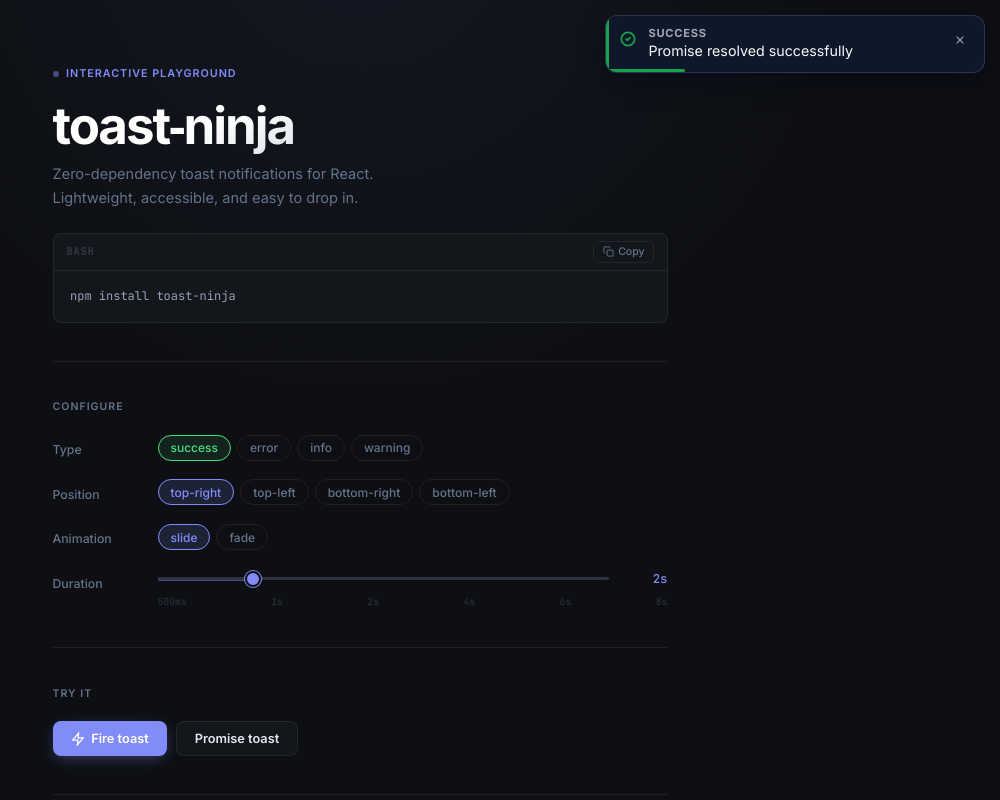
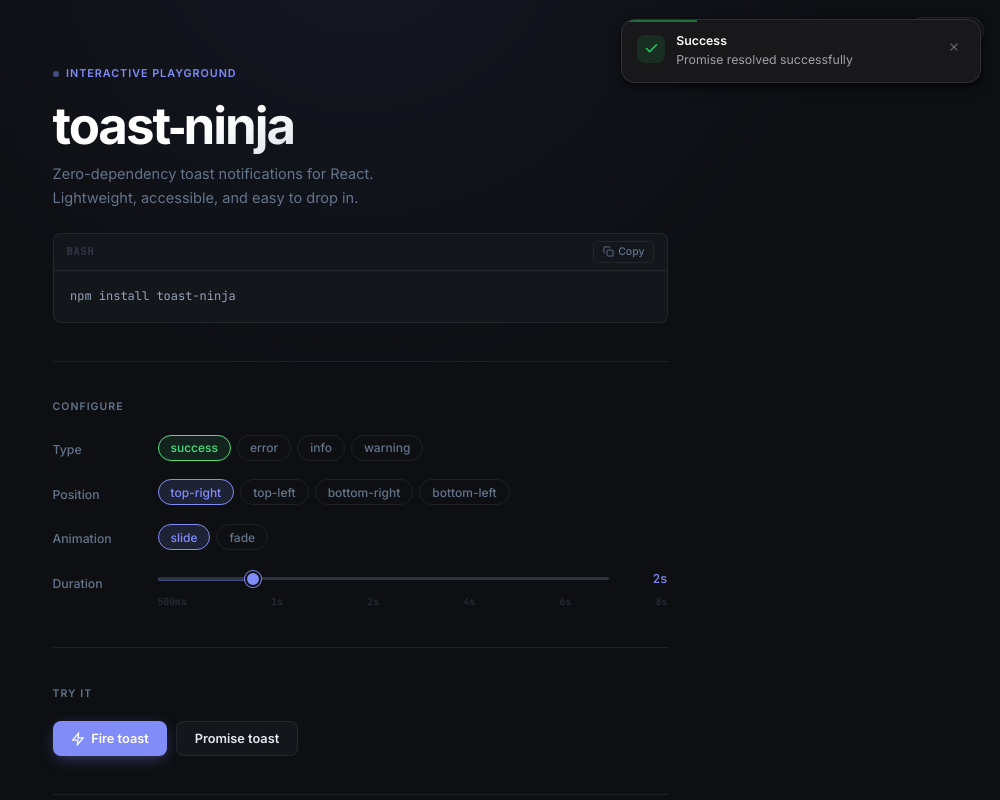
Before and after one commit to saurabhjaykar1603/toast-ninja, a React (Vite) app: page / in a window 1280 px wide. Both pictures are taken after a click on the button "Promise toast". Shown: the top 800 px of the page, without its empty margins (280-1280 px from the left). Built offline with nearby package versions, Linux system fonts and the light colour scheme.

Commit message:
feat: implement initial React toast notification library with demo and tests

```diff
--- a/src/components/Toast.tsx
+++ b/src/components/Toast.tsx
@@ -14,6 +14,31 @@
   onDismiss: (id: string) => void;
 }
 
+// Compact inline SVG icons
+const TypeIcon = ({ type }: { type: ToastItem["type"] }) => {
+  if (type === "success") return (
+    <svg width="15" height="15" viewBox="0 0 24 24" fill="none" stroke="currentColor" strokeWidth="2.5" strokeLinecap="round" strokeLinejoin="round">
+      <polyline points="20 6 9 17 4 12" />
+    </svg>
+  );
+  if (type === "error") return (
+    <svg width="15" height="15" viewBox="0 0 24 24" fill="none" stroke="currentColor" strokeWidth="2.5" strokeLinecap="round">
+      <line x1="18" y1="6" x2="6" y2="18" /><line x1="6" y1="6" x2="18" y2="18" />
+    </svg>
+  );
+  if (type === "warning") return (
+    <svg width="15" height="15" viewBox="0 0 24 24" fill="none" stroke="currentColor" strokeWidth="2.5" strokeLinecap="round" strokeLinejoin="round">
+      <line x1="12" y1="9" x2="12" y2="13" /><line x1="12" y1="17" x2="12.01" y2="17" />
+      <path d="M10.29 3.86L1.82 18a2 2 0 001.71 3h16.94a2 2 0 001.71-3L13.71 3.86a2 2 0 00-3.42 0z" />
+    </svg>
+  );
+  return (
+    <svg width="15" height="15" viewBox="0 0 24 24" fill="none" stroke="currentColor" strokeWidth="2.5" strokeLinecap="round">
+      <circle cx="12" cy="12" r="10" /><line x1="12" y1="8" x2="12" y2="12" /><line x1="12" y1="16" x2="12.01" y2="16" />
+    </svg>
+  );
+};
+
 const typeLabel: Record<ToastItem["type"], string> = {
   success: "Success",
   error: "Error",
@@ -21,93 +46,36 @@
   info: "Info"
 };
 
-// Minimal inline SVG icons — no external deps
-const TypeIcon = ({ type }: { type: ToastItem["type"] }) => {
-  if (type === "success") {
-    return (
-      <svg width="16" height="16" viewBox="0 0 24 24" fill="none" stroke="currentColor" strokeWidth="2.5" strokeLinecap="round" strokeLinejoin="round" aria-hidden="true">
-        <circle cx="12" cy="12" r="10" />
-        <polyline points="9 12 11 14 15 10" />
-      </svg>
-    );
-  }
-  if (type === "error") {
-    return (
-      <svg width="16" height="16" viewBox="0 0 24 24" fill="none" stroke="currentColor" strokeWidth="2.5" strokeLinecap="round" strokeLinejoin="round" aria-hidden="true">
-        <circle cx="12" cy="12" r="10" />
-        <line x1="15" y1="9" x2="9" y2="15" />
-        <line x1="9" y1="9" x2="15" y2="15" />
-      </svg>
-    );
-  }
-  if (type === "warning") {
-    return (
-      <svg width="16" height="16" viewBox="0 0 24 24" fill="none" stroke="currentColor" strokeWidth="2.5" strokeLinecap="round" strokeLinejoin="round" aria-hidden="true">
-        <path d="M10.29 3.86L1.82 18a2 2 0 0 0 1.71 3h16.94a2 2 0 0 0 1.71-3L13.71 3.86a2 2 0 0 0-3.42 0z" />
-        <line x1="12" y1="9" x2="12" y2="13" />
-        <line x1="12" y1="17" x2="12.01" y2="17" />
-      </svg>
-    );
-  }
-  // info
-  return (
-    <svg width="16" height="16" viewBox="0 0 24 24" fill="none" stroke="currentColor" strokeWidth="2.5" strokeLinecap="round" strokeLinejoin="round" aria-hidden="true">
-      <circle cx="12" cy="12" r="10" />
-      <line x1="12" y1="8" x2="12" y2="12" />
-      <line x1="12" y1="16" x2="12.01" y2="16" />
-    </svg>
-  );
-};
-
-const CloseIcon = () => (
-  <svg viewBox="0 0 24 24" fill="none" stroke="currentColor" strokeWidth="2.5" strokeLinecap="round" aria-hidden="true">
-    <line x1="18" y1="6" x2="6" y2="18" />
-    <line x1="6" y1="6" x2="18" y2="18" />
-  </svg>
-);
-
 export function Toast({ toast, animation, position, onDismiss }: ToastProps) {
   const [isExiting, setIsExiting] = useState(false);
   const progressRef = useRef<HTMLDivElement>(null);
 
   const closeToast = useCallback(() => {
-    setIsExiting((current) => (current ? current : true));
+    setIsExiting((v) => v || true);
   }, []);
 
-  // Auto-dismiss timer
   useEffect(() => {
-    if (toast.duration <= 0) return undefined;
-
-    const timerId = window.setTimeout(closeToast, toast.duration);
-    return () => window.clearTimeout(timerId);
+    if (toast.duration <= 0) return;
+    const id = window.setTimeout(closeToast, toast.duration);
+    return () => window.clearTimeout(id);
   }, [toast.duration, closeToast]);
 
-  // Exit animation → remove from DOM
   useEffect(() => {
-    if (!isExiting) return undefined;
-
-    const timerId = window.setTimeout(() => {
-      onDismiss(toast.id);
-    }, EXIT_MS);
-
-    return () => window.clearTimeout(timerId);
+    if (!isExiting) return;
+    const id = window.setTimeout(() => onDismiss(toast.id), EXIT_MS);
+    return () => window.clearTimeout(id);
   }, [isExiting, onDismiss, toast.id]);
 
-  // Progress bar animation
+  // Animate progress bar from 100% → 0%
   useEffect(() => {
     const el = progressRef.current;
     if (!el || toast.duration <= 0) return;
-
     el.style.width = "100%";
     el.style.transition = "none";
-
-    // Next frame: animate width to 0
-    requestAnimationFrame(() => {
-      requestAnimationFrame(() => {
-        el.style.transition = `width ${toast.duration}ms linear`;
-        el.style.width = "0%";
-      });
-    });
+    requestAnimationFrame(() => requestAnimationFrame(() => {
+      el.style.transition = `width ${toast.duration}ms linear`;
+      el.style.width = "0%";
+    }));
   }, [toast.duration, toast.id]);
 
   return (
@@ -122,27 +90,33 @@
         isExiting ? "toast-ninja-item--exit" : "toast-ninja-item--enter"
       ].join(" ")}
     >
+      {/* Subtle top progress bar */}
+      {toast.duration > 0 && (
+        <div ref={progressRef} className="toast-ninja-progress" />
+      )}
+
+      {/* Icon badge */}
       <span className="toast-ninja-icon">
         <TypeIcon type={toast.type} />
       </span>
 
+      {/* Text */}
       <div className="toast-ninja-content">
         <p className="toast-ninja-title">{typeLabel[toast.type]}</p>
         <p className="toast-ninja-message">{toast.message}</p>
       </div>
 
+      {/* Close */}
       <button
         type="button"
+        className="toast-ninja-close"
         onClick={closeToast}
-        className="toast-ninja-close"
-        aria-label="Dismiss toast"
+        aria-label="Dismiss"
       >
-        <CloseIcon />
+        <svg viewBox="0 0 24 24" fill="none" stroke="currentColor" strokeWidth="2.5" strokeLinecap="round">
+          <line x1="18" y1="6" x2="6" y2="18" /><line x1="6" y1="6" x2="18" y2="18" />
+        </svg>
       </button>
-
-      {toast.duration > 0 && (
-        <div ref={progressRef} className="toast-ninja-progress" />
-      )}
     </div>
   );
 }
--- a/src/styles/toast.css
+++ b/src/styles/toast.css
@@ -1,17 +1,24 @@
 /* =====================================================
-   toast-ninja — production toast styles
+   toast-ninja — modern minimal toast styles
    ===================================================== */
 
 :root {
-  --toast-success:      #16a34a;
-  --toast-error:        #dc2626;
-  --toast-warning:      #d97706;
-  --toast-info:         #0284c7;
-  --toast-bg:           #0f172a;
-  --toast-text:         #f8fafc;
-  --toast-text-muted:   rgba(248, 250, 252, 0.64);
-  --toast-border:       rgba(148, 163, 184, 0.22);
-  --toast-shadow:       0 10px 26px rgba(2, 6, 23, 0.36);
+  --toast-bg:           #18181b;
+  --toast-border:       rgba(255, 255, 255, 0.1);
+  --toast-text:         #fafafa;
+  --toast-sub:          #a1a1aa;
+  --toast-shadow:       0 4px 12px rgba(0,0,0,0.5), 0 2px 4px rgba(0,0,0,0.3);
+  --toast-radius:       14px;
+
+  --c-success:  #22c55e;
+  --c-error:    #ef4444;
+  --c-warning:  #f59e0b;
+  --c-info:     #3b82f6;
+
+  --bg-success: rgba(34, 197, 94, 0.12);
+  --bg-error:   rgba(239, 68, 68, 0.12);
+  --bg-warning: rgba(245, 158, 11, 0.12);
+  --bg-info:    rgba(59, 130, 246, 0.12);
 }
 
 /* ── Container ────────────────────────────────────── */
@@ -19,96 +26,82 @@
   position: fixed;
   z-index: 9999;
   display: flex;
-  gap: 0.6rem;
-  width: min(380px, calc(100vw - 1.5rem));
+  flex-direction: column;
+  gap: 0.5rem;
+  width: min(360px, calc(100vw - 2rem));
   pointer-events: none;
 }
 
-.toast-ninja-container--top-right    { top: 1rem;    right: 1rem;  flex-direction: column; }
-.toast-ninja-container--top-left     { top: 1rem;    left: 1rem;   flex-direction: column; }
-.toast-ninja-container--bottom-right { bottom: 1rem; right: 1rem;  flex-direction: column-reverse; }
-.toast-ninja-container--bottom-left  { bottom: 1rem; left: 1rem;   flex-direction: column-reverse; }
+.toast-ninja-container--top-right    { top: 1.25rem; right: 1.25rem; }
+.toast-ninja-container--top-left     { top: 1.25rem; left: 1.25rem; }
+.toast-ninja-container--bottom-right { bottom: 1.25rem; right: 1.25rem; flex-direction: column-reverse; }
+.toast-ninja-container--bottom-left  { bottom: 1.25rem; left: 1.25rem; flex-direction: column-reverse; }
 
 /* ── Toast item ───────────────────────────────────── */
 .toast-ninja-item {
   pointer-events: auto;
   position: relative;
-  display: grid;
-  grid-template-columns: auto minmax(0, 1fr) auto;
-  gap: 0.7rem;
-  align-items: start;
-  border-radius: 12px;
-  padding: 0.78rem 0.86rem;
+  display: flex;
+  align-items: flex-start;
+  gap: 0.75rem;
+  padding: 0.9rem 1rem;
+  border-radius: var(--toast-radius);
+  background: var(--toast-bg);
   border: 1px solid var(--toast-border);
-  color: var(--toast-text);
-  background: var(--toast-bg);
   box-shadow: var(--toast-shadow);
   overflow: hidden;
   will-change: transform, opacity;
-  transition: box-shadow 140ms ease;
+  transition: box-shadow 150ms ease;
 }
 
 .toast-ninja-item:hover {
-  box-shadow: 0 12px 28px rgba(2, 6, 23, 0.44);
+  box-shadow: 0 8px 24px rgba(0,0,0,0.6), 0 2px 8px rgba(0,0,0,0.3);
 }
 
-/* left accent stripe */
-.toast-ninja-item::before {
-  content: "";
-  position: absolute;
-  inset-block: 0;
-  left: 0;
-  width: 3px;
-  border-radius: 10px 0 0 10px;
-}
-
-.toast-ninja-item--success::before { background: var(--toast-success); }
-.toast-ninja-item--error::before   { background: var(--toast-error); }
-.toast-ninja-item--warning::before { background: var(--toast-warning); }
-.toast-ninja-item--info::before    { background: var(--toast-info); }
-
-/* ── Icon column ─────────────────────────────────── */
+/* ── Icon badge ───────────────────────────────────── */
 .toast-ninja-icon {
+  flex-shrink: 0;
+  width: 28px;
+  height: 28px;
+  border-radius: 8px;
   display: flex;
   align-items: center;
   justify-content: center;
-  width: 19px;
-  height: 19px;
-  border-radius: 50%;
-  flex-shrink: 0;
-  margin-top: 2px;
+  margin-top: 1px;
 }
 
-.toast-ninja-item--success .toast-ninja-icon { color: var(--toast-success); }
-.toast-ninja-item--error   .toast-ninja-icon { color: var(--toast-error); }
-.toast-ninja-item--warning .toast-ninja-icon { color: var(--toast-warning); }
-.toast-ninja-item--info    .toast-ninja-icon { color: var(--toast-info); }
+.toast-ninja-item--success .toast-ninja-icon { background: var(--bg-success); color: var(--c-success); }
+.toast-ninja-item--error   .toast-ninja-icon { background: var(--bg-error);   color: var(--c-error); }
+.toast-ninja-item--warning .toast-ninja-icon { background: var(--bg-warning); color: var(--c-warning); }
+.toast-ninja-item--info    .toast-ninja-icon { background: var(--bg-info);    color: var(--c-info); }
 
 /* ── Content ─────────────────────────────────────── */
 .toast-ninja-content {
+  flex: 1;
   min-width: 0;
 }
 
 .toast-ninja-title {
-  margin: 0 0 0.14rem;
-  font-size: 0.74rem;
-  font-weight: 700;
-  text-transform: uppercase;
-  letter-spacing: 0.07em;
-  color: var(--toast-text-muted);
-  line-height: 1;
+  margin: 0 0 0.18rem;
+  font-size: 0.82rem;
+  font-weight: 600;
+  color: var(--toast-text);
+  line-height: 1.2;
+  text-transform: none;
+  letter-spacing: 0;
 }
 
 .toast-ninja-message {
   margin: 0;
-  font-size: 0.95rem;
-  line-height: 1.35;
+  font-size: 0.82rem;
+  line-height: 1.45;
+  color: var(--toast-sub);
   word-break: break-word;
-  color: var(--toast-text);
 }
 
 /* ── Close button ────────────────────────────────── */
 .toast-ninja-close {
+  flex-shrink: 0;
   display: flex;
   align-items: center;
   justify-content: center;
@@ -118,106 +111,95 @@
   width: 22px;
   height: 22px;
   padding: 0;
-  color: rgba(248, 250, 252, 0.52);
+  color: rgba(255,255,255,0.3);
   background: transparent;
-  flex-shrink: 0;
-  margin-top: 1px;
   transition: background 130ms ease, color 130ms ease;
+  margin-top: 2px;
 }
 
 .toast-ninja-close:hover {
-  background: rgba(148, 163, 184, 0.18);
-  color: var(--toast-text);
+  background: rgba(255,255,255,0.08);
+  color: rgba(255,255,255,0.7);
 }
 
 .toast-ninja-close svg {
   display: block;
   width: 12px;
   height: 12px;
-  pointer-events: none;
 }
 
-/* ── Progress bar ────────────────────────────────── */
+/* ── Progress bar (top, subtle) ──────────────────── */
 .toast-ninja-progress {
   position: absolute;
-  bottom: 0;
+  top: 0;
   left: 0;
-  height: 2.5px;
-  border-radius: 0 2px 2px 0;
-  transform-origin: left;
+  height: 2px;
+  border-radius: 0;
+  opacity: 0.5;
 }
 
-.toast-ninja-item--success .toast-ninja-progress { background: var(--toast-success); }
-.toast-ninja-item--error   .toast-ninja-progress { background: var(--toast-error); }
-.toast-ninja-item--warning .toast-ninja-progress { background: var(--toast-warning); }
-.toast-ninja-item--info    .toast-ninja-progress { background: var(--toast-info); }
+.toast-ninja-item--success .toast-ninja-progress { background: var(--c-success); }
+.toast-ninja-item--error   .toast-ninja-progress { background: var(--c-error); }
+.toast-ninja-item--warning .toast-ninja-progress { background: var(--c-warning); }
+.toast-ninja-item--info    .toast-ninja-progress { background: var(--c-info); }
 
-/* ── Enter animations ────────────────────────────── */
+/* ── Animations ──────────────────────────────────── */
 .toast-ninja-item--enter {
-  animation-duration: 200ms;
-  animation-timing-function: cubic-bezier(0.2, 0, 0, 1);
+  animation-duration: 240ms;
+  animation-timing-function: cubic-bezier(0.16, 1, 0.3, 1);
   animation-fill-mode: both;
 }
 
 .toast-ninja-item--slide.toast-ninja-item--enter[data-position="top-right"],
 .toast-ninja-item--slide.toast-ninja-item--enter[data-position="bottom-right"] {
-  animation-name: toast-ninja-slide-in-right;
+  animation-name: tn-in-right;
 }
 
 .toast-ninja-item--slide.toast-ninja-item--enter[data-position="top-left"],
 .toast-ninja-item--slide.toast-ninja-item--enter[data-position="bottom-left"] {
-  animation-name: toast-ninja-slide-in-left;
+  animation-name: tn-in-left;
 }
 
 .toast-ninja-item--fade.toast-ninja-item--enter {
-  animation-name: toast-ninja-fade-in;
+  animation-name: tn-in-fade;
 }
 
-/* ── Exit animation ──────────────────────────────── */
 .toast-ninja-item--exit {
   pointer-events: none;
 }
 
-.toast-ninja-item--fade.toast-ninja-item--exit {
-  animation: toast-ninja-fade-out 220ms cubic-bezier(0.4, 0, 1, 1) forwards;
-}
-
 .toast-ninja-item--slide.toast-ninja-item--exit[data-position="top-right"],
 .toast-ninja-item--slide.toast-ninja-item--exit[data-position="bottom-right"] {
-  animation: toast-ninja-slide-out-right 220ms cubic-bezier(0.4, 0, 1, 1) forwards;
+  animation: tn-out-right 200ms cubic-bezier(0.4, 0, 1, 1) forwards;
 }
 
 .toast-ninja-item--slide.toast-ninja-item--exit[data-position="top-left"],
 .toast-ninja-item--slide.toast-ninja-item--exit[data-position="bottom-left"] {
-  animation: toast-ninja-slide-out-left 220ms cubic-bezier(0.4, 0, 1, 1) forwards;
+  animation: tn-out-left 200ms cubic-bezier(0.4, 0, 1, 1) forwards;
 }
 
-@keyframes toast-ninja-slide-in-right {
-  from { opacity: 0; transform: translateX(14px); }
-  to   { opacity: 1; transform: translateX(0); }
+.toast-ninja-item--fade.toast-ninja-item--exit {
+  animation: tn-out-fade 200ms cubic-bezier(0.4, 0, 1, 1) forwards;
 }
 
-@keyframes toast-ninja-slide-in-left {
-  from { opacity: 0; transform: translateX(-14px); }
-  to   { opacity: 1; transform: translateX(0); }
+@keyframes tn-in-right {
+  from { opacity: 0; transform: translateX(16px) scale(0.96); }
+  to   { opacity: 1; transform: translateX(0) scale(1); }
 }
-
-@keyframes toast-ninja-fade-in {
-  from { opacity: 0; transform: translateY(6px); }
-  to   { opacity: 1; transform: translateY(0); }
+@keyframes tn-in-left {
+  from { opacity: 0; transform: translateX(-16px) scale(0.96); }
+  to   { opacity: 1; transform: translateX(0) scale(1); }
 }
-
-@keyframes toast-ninja-fade-out {
-  from { opacity: 1; transform: translateY(0); }
-  to   { opacity: 0; transform: translateY(-6px); }
+@keyframes tn-in-fade {
+  from { opacity: 0; transform: scale(0.95) translateY(8px); }
+  to   { opacity: 1; transform: scale(1) translateY(0); }
 }
-
-@keyframes toast-ninja-slide-out-right {
-  from { opacity: 1; transform: translateX(0); }
-  to   { opacity: 0; transform: translateX(14px); }
+@keyframes tn-out-right {
+  to { opacity: 0; transform: translateX(16px) scale(0.96); }
 }
-
-@keyframes toast-ninja-slide-out-left {
-  from { opacity: 1; transform: translateX(0); }
-  to   { opacity: 0; transform: translateX(-14px); }
+@keyframes tn-out-left {
+  to { opacity: 0; transform: translateX(-16px) scale(0.96); }
 }
+@keyframes tn-out-fade {
+  to { opacity: 0; transform: scale(0.95) translateY(-6px); }
+}
```
